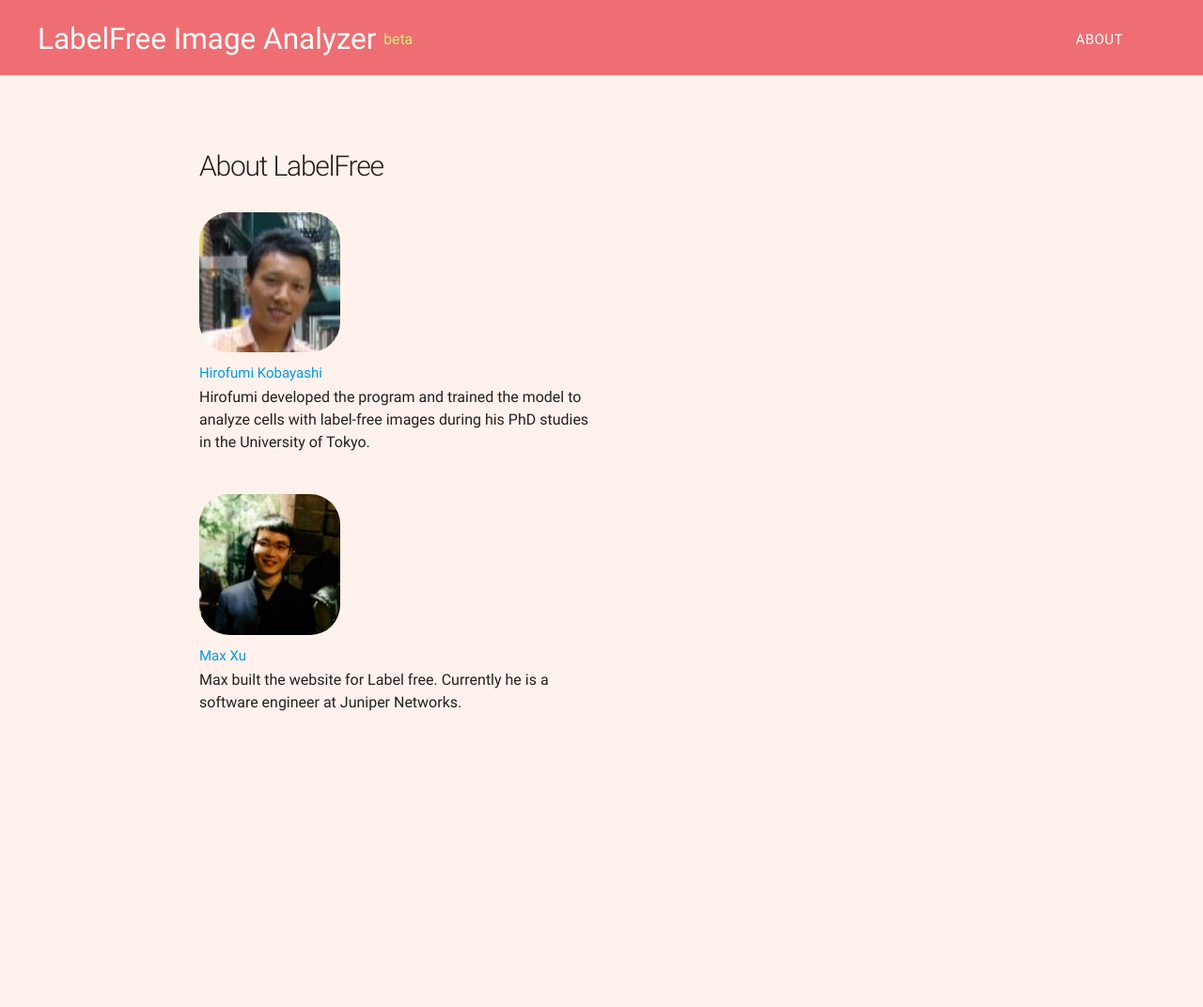
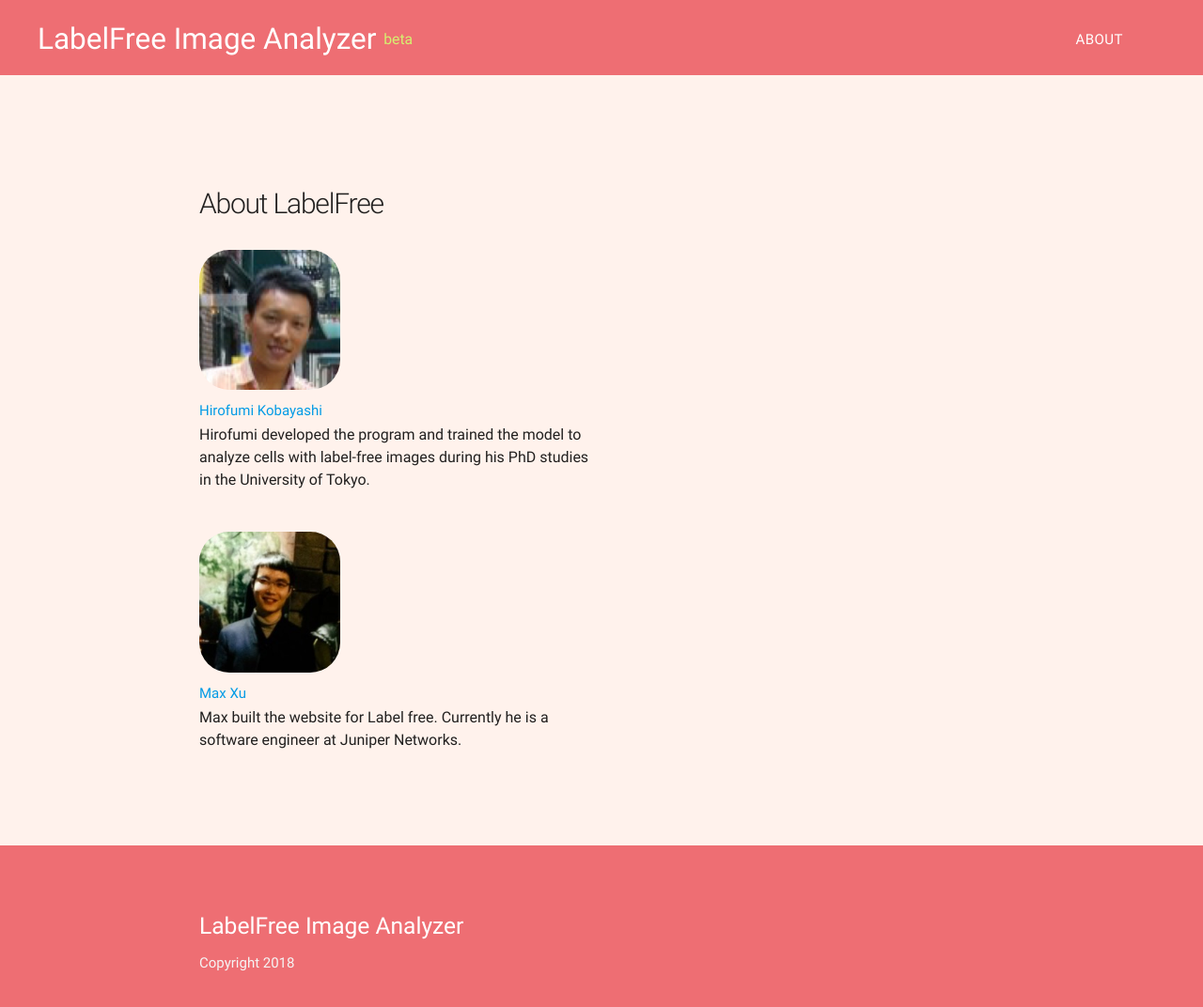
Before and after one commit to easyandme/img-process, a Flask app: page /about in a window 1280 px wide. Shown: the whole page at 94% size. Before the commit the page ends 757 px from the top, so only its background shows below. Run offline with Flask 2, Linux system fonts and the light colour scheme; parts of the project's set-up code (start-up, migrations or seed data) failed here and were passed over; some libraries are stand-ins or nearby versions.

Commit message:
add footer

```diff
--- a/static/css/main.css
+++ b/static/css/main.css
@@ -16,6 +16,9 @@
 body {
   background-color: #fff2ec;
   font-family: 'Roboto', 'Open Sans', sans-serif;
+    display: flex;
+    min-height: 100vh;
+    flex-direction: column;
 }
 
 h2 {
@@ -30,7 +33,7 @@
   display: inline-block;
 }
 
-.container {
+main .container {
   /* width: 1000px; */
   margin: 0 auto;
     height: 100vh;
@@ -39,7 +42,7 @@
     background-color: #FDF2F2;
 }
 
-.container.about-container{
+main .container.about-container{
     background-color: transparent;
 }
 
--- a/templates/layout.html
+++ b/templates/layout.html
@@ -42,5 +42,26 @@
     {% block content %}
     {% endblock %}
 
+
+
+  <footer class="page-footer">
+      <div class="container">
+          <div class="row">
+              <div class="col l6 s12">
+                  <h5 class="white-text">LabelFree Image Analyzer</h5>
+                  <p class="grey-text text-lighten-4">Copyright 2018</p>
+              </div>
+              <div class="col l4 offset-l2 s12">
+
+                  <ul>
+
+                      <!--<li><a class="grey-text text-lighten-3" href="#!">Link 3</a></li>-->
+                      <!--<li><a class="grey-text text-lighten-3" href="#!">Link 4</a></li>-->
+                  </ul>
+              </div>
+          </div>
+      </div>
+  </footer>
+
   </body>
 </html>
```
